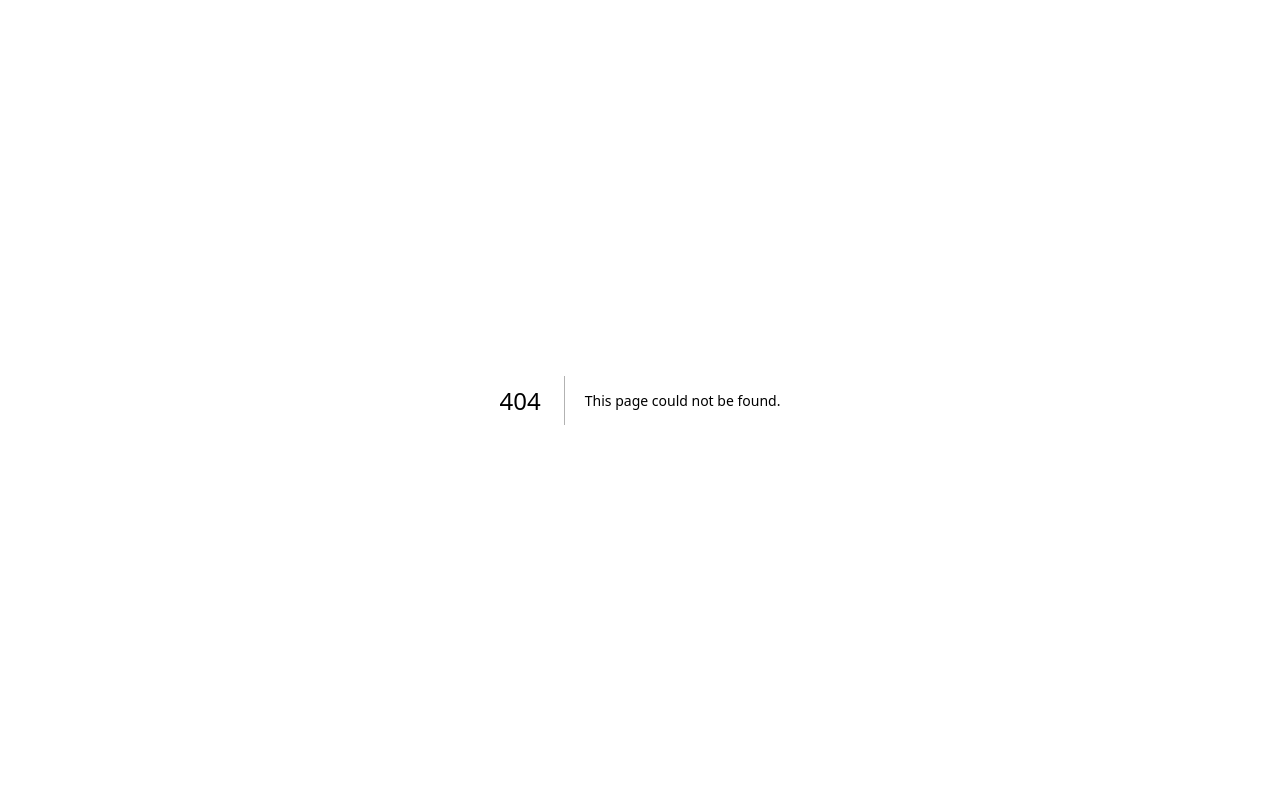
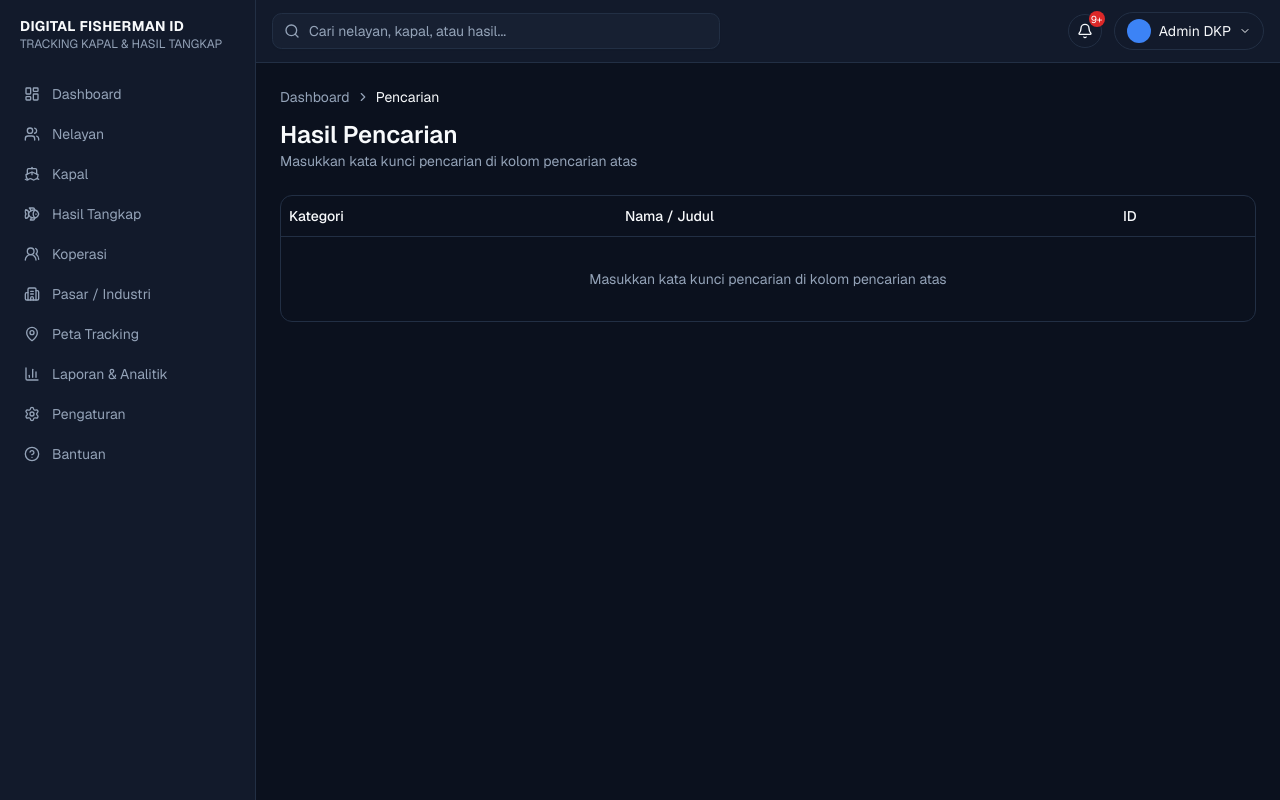
Before and after one commit to dafam25/KIPT, a Next.js app: page /pencarian in a window 1280 px wide. Before the commit this address had no page. Built offline with nearby package versions, Linux system fonts and the light colour scheme.

Commit message:
Add global search (lib/search.ts + /pencarian page)

```diff
--- /dev/null
+++ b/app/(dashboard)/pencarian/page.tsx
@@ -0,0 +1,53 @@
+'use client';
+
+import { Suspense, useMemo } from 'react';
+import { useSearchParams } from 'next/navigation';
+import Link from 'next/link';
+import { useData } from '@/context/data-context';
+import { PageHeader } from '@/components/shared/page-header';
+import { DataTable, type DataTableColumn } from '@/components/shared/data-table';
+import { searchGlobal, type SearchResult } from '@/lib/search';
+
+function PencarianResults() {
+  const searchParams = useSearchParams();
+  const q = searchParams.get('q') ?? '';
+  const { nelayan, kapal, hasilTangkap } = useData();
+  const results = useMemo(() => searchGlobal(q, nelayan, kapal, hasilTangkap), [q, nelayan, kapal, hasilTangkap]);
+
+  const columns: DataTableColumn<SearchResult>[] = [
+    { header: 'Kategori', cell: (r) => r.kategori },
+    {
+      header: 'Nama / Judul',
+      cell: (r) => (
+        <Link href={r.href} className="font-medium text-primary hover:underline">
+          {r.judul}
+        </Link>
+      ),
+    },
+    { header: 'ID', cell: (r) => <span className="font-mono text-xs">{r.subjudul}</span> },
+  ];
+
+  return (
+    <div className="space-y-6">
+      <PageHeader
+        crumbs={[{ label: 'Dashboard', href: '/dashboard' }, { label: 'Pencarian' }]}
+        title="Hasil Pencarian"
+        description={q ? `Menampilkan hasil untuk "${q}"` : 'Masukkan kata kunci pencarian di kolom pencarian atas'}
+      />
+      <DataTable
+        data={results}
+        columns={columns}
+        getRowKey={(r) => `${r.kategori}-${r.id}`}
+        emptyMessage={q ? `Tidak ada hasil untuk "${q}"` : 'Masukkan kata kunci pencarian di kolom pencarian atas'}
+      />
+    </div>
+  );
+}
+
+export default function PencarianPage() {
+  return (
+    <Suspense fallback={<p className="text-sm text-muted-foreground">Memuat hasil pencarian...</p>}>
+      <PencarianResults />
+    </Suspense>
+  );
+}
--- /dev/null
+++ b/lib/search.ts
@@ -0,0 +1,33 @@
+import type { Nelayan, Kapal, HasilTangkap } from './types';
+
+export interface SearchResult {
+  id: string;
+  kategori: 'Nelayan' | 'Kapal' | 'Hasil Tangkap';
+  judul: string;
+  subjudul: string;
+  href: string;
+}
+
+export function searchGlobal(
+  query: string,
+  nelayan: Nelayan[],
+  kapal: Kapal[],
+  hasilTangkap: HasilTangkap[],
+): SearchResult[] {
+  const q = query.trim().toLowerCase();
+  if (!q) return [];
+
+  const nelayanResults: SearchResult[] = nelayan
+    .filter((n) => n.nama.toLowerCase().includes(q) || n.id.toLowerCase().includes(q))
+    .map((n) => ({ id: n.id, kategori: 'Nelayan', judul: n.nama, subjudul: n.id, href: `/nelayan/${n.id}` }));
+
+  const kapalResults: SearchResult[] = kapal
+    .filter((k) => k.nama.toLowerCase().includes(q) || k.id.toLowerCase().includes(q))
+    .map((k) => ({ id: k.id, kategori: 'Kapal', judul: k.nama, subjudul: k.id, href: `/kapal/${k.id}` }));
+
+  const hasilResults: SearchResult[] = hasilTangkap
+    .filter((h) => h.id.toLowerCase().includes(q) || h.lokasi.toLowerCase().includes(q))
+    .map((h) => ({ id: h.id, kategori: 'Hasil Tangkap', judul: h.lokasi, subjudul: h.id, href: '/hasil-tangkap' }));
+
+  return [...nelayanResults, ...kapalResults, ...hasilResults];
+}
```
Also changed, not shown: 1 other file (tests, documents, lock files or other folders).
